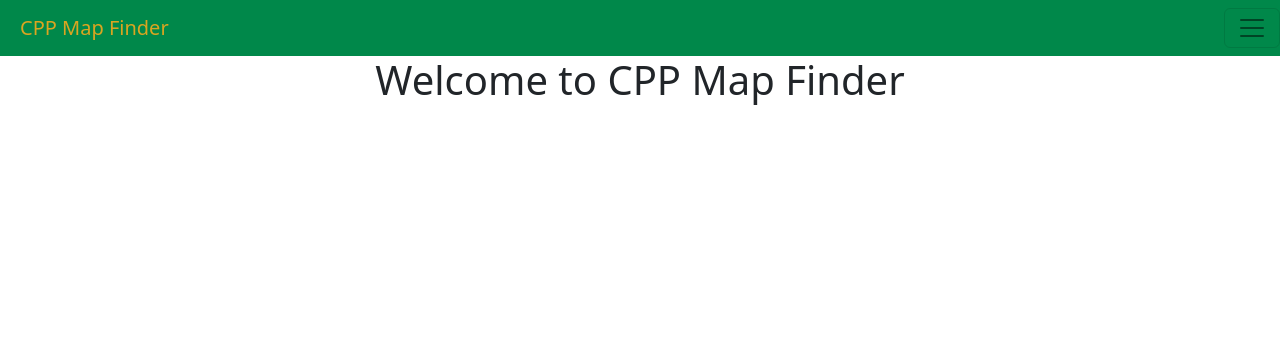
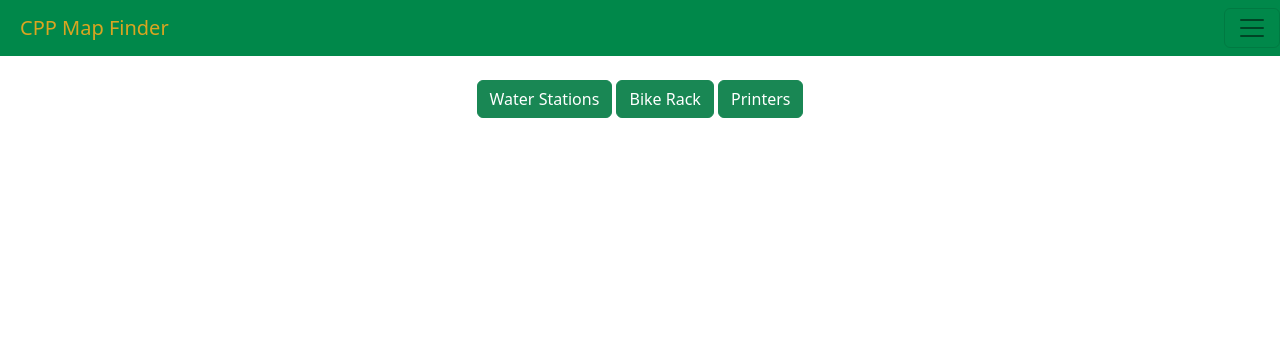
Before and after one commit to CS-4800-Team-Project-Spring-2023/cs4800-project, a Flask app: template templates/map.html in a window 1280 px wide. Shown: the top 356 px of the page. Run offline with Flask 3, Linux system fonts and the light colour scheme; the template is opened without the code that fills it, so the values that code supplies are empty; some libraries are stand-ins or nearby versions.

Commit message:
Add map buttons

```diff
--- a/templates/map.html
+++ b/templates/map.html
@@ -29,9 +29,19 @@
 			</div>
 		</div>
 	</nav>
+
 	<div class="container">
 		<div class="text-center">
-			<h1>Welcome to CPP Map Finder</h1>
+			<br>
+			<button type="button" class="btn btn-success">Water Stations</button>
+			<button type="button" class="btn btn-success">Bike Rack</button>
+			<button type="button" class="btn btn-success">Printers</button>
+			<br><br>
+		</div>
+	</div>
+
+	<div class="container">
+		<div class="text-center">
 			{{ iframe|safe }}
 		</div>
 	</div>
```
